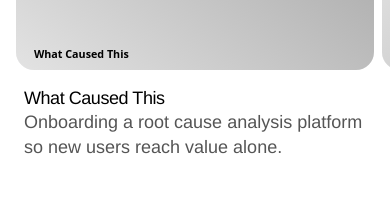
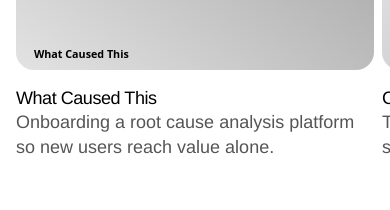
Before and after one commit to benasegall/portfolio, a Next.js app: page / in a window 390 px wide. Shown: the part 972-1182 px from the top of the page. Built offline with nearby package versions, Linux system fonts and the light colour scheme.

Commit message:
feat: adjust project layout margin for better responsiveness
Co-authored-by: Benjamin Segall <90004425+benasegall@users.noreply.github.com>

```diff
--- a/components/portfolio/projects.tsx
+++ b/components/portfolio/projects.tsx
@@ -27,7 +27,7 @@ export function Projects() {
                 className="aspect-[3/2] w-full object-cover transition-transform duration-500 ease-out group-hover:scale-[1.03]"
               />
             </div>
-            <div className="w-full max-w-[32rem] px-2 md:ml-[calc((100vw-32rem)/2-(100vw-min(768px,72vw))/2+2rem)]">
+            <div className="w-full max-w-[32rem] md:ml-[calc((100vw-32rem)/2-(100vw-min(768px,72vw))/2+2rem)]">
               <h3 className="mt-4 text-base font-medium leading-snug tracking-tight text-foreground">
                 {project.title}
               </h3>
```
